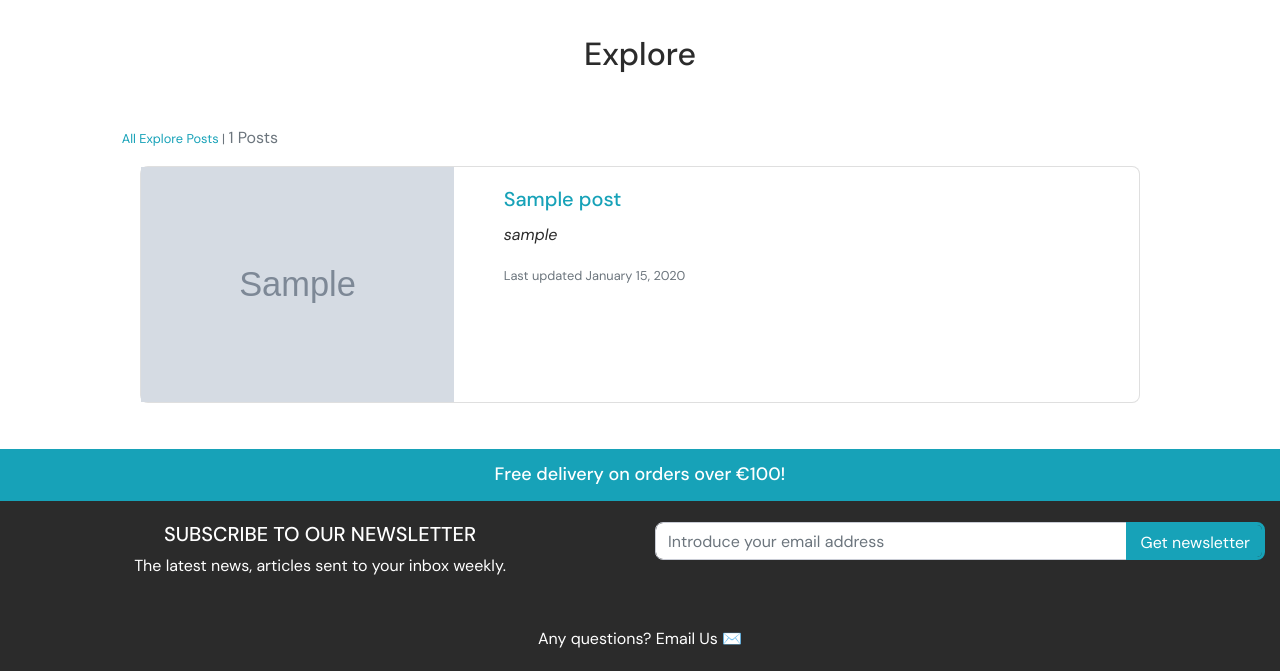
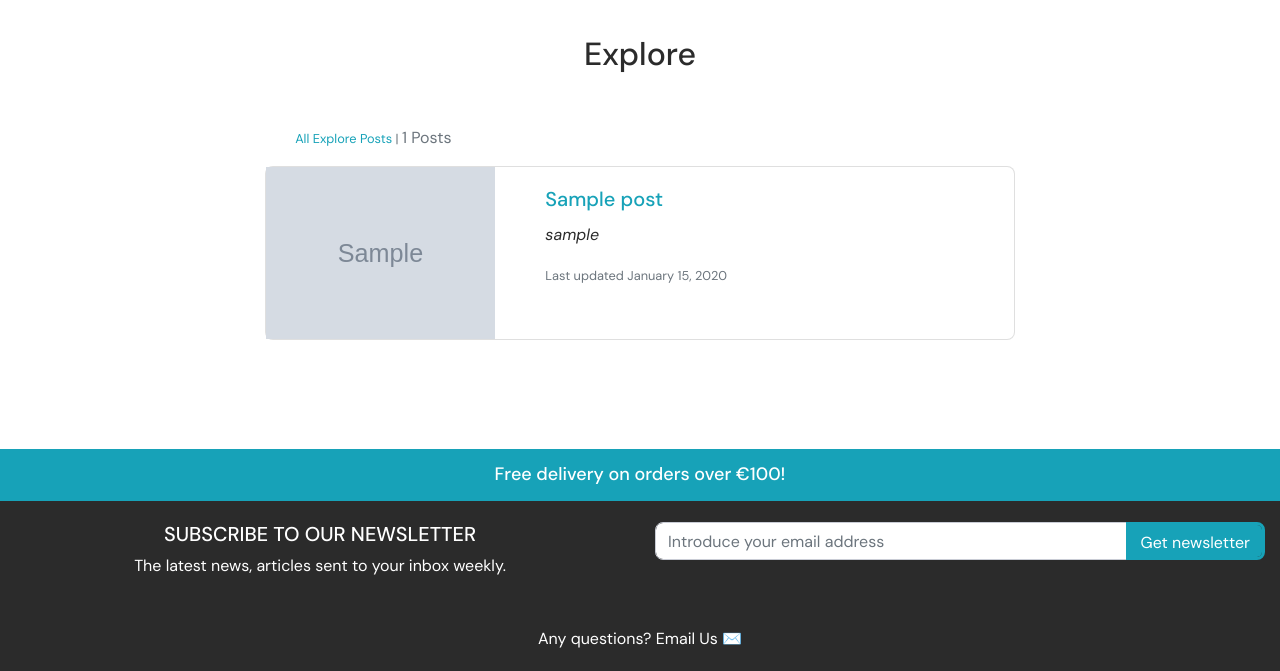
Before and after one commit to CarolinaCobo/styx, a Django app: page /explore/ in a window 1280 px wide. Shown: the part 129-800 px from the top of the page. Run offline with Django 3.2, Linux system fonts and the light colour scheme; tables that the repository leaves empty hold one stand-in row (values such as "Sample post"); grey boxes marked "Sample" are stand-in pictures; parts of the project's set-up code (start-up, migrations or seed data) failed here and were passed over; some libraries are stand-ins or nearby versions.

Commit message:
style: fix explore all posts, product detail icons not aligned

```diff
--- a/explore/templates/explore/explore.html
+++ b/explore/templates/explore/explore.html
@@ -19,11 +19,12 @@
             <hr>
         </div>
     </div>
+    <!-- All posts link and posts count  -->
     <div class="row">
         <div class="product-container col-10 offset-1">
             <div class="row mt-1 mb-0">
                 <div class="col-12 col-md-6 order-md-first">
-                    <p class="text-muted mt-3 text-center text-md-left">
+                    <p class="text-muted mt-3 text-center">
                         <span class="small">
                             <a href="{% url 'view_explore' %}" class="link-button styled-link">
                                 All Explore Posts</a>
@@ -36,7 +37,7 @@
     </div>
 
     {% for post in posts %}
-    <div class="card mb-4 mx-auto border-radius-button" style="max-width: 80%;">
+    <div class="card mb-4 mx-auto border-radius-button" style="max-width: 60%;">
         <div class="row g-0">
             <div class="col-md-4">
                 {% if post.image %}
--- a/products/templates/products/product_detail.html
+++ b/products/templates/products/product_detail.html
@@ -61,7 +61,7 @@
             </div>
           </div>
           {% endif %}
-          <div class="col-12">
+          <div>
             <p class="mt-3 border-radius-button"><strong>Quantity:</strong></p>
             <div class="form-group w-50">
               <div class="input-group">
--- a/templates/includes/mobile-top-header.html
+++ b/templates/includes/mobile-top-header.html
@@ -1,4 +1,5 @@
 <ul>
+    <!-- Search functionality -->
     <li class="list-inline-item">
         <a class="text-black nav-link d-block d-lg-none" href="#" id="mobile-search" data-toggle="dropdown"
             aria-haspopup="true" aria-expanded="false">
@@ -28,6 +29,7 @@
             </form>
         </div>
     </li>
+    <!-- My account -->
     <li class="list-inline-item dropdown">
         <a class="text-black nav-link d-block d-lg-none" href="#" id="user-options" data-toggle="dropdown"
             aria-haspopup="true" aria-expanded="false">
@@ -41,6 +43,7 @@
                 <p class="my-0">My Account</p>
             </div>
         </a>
+        <!-- Account dropdown -->
         <div class="dropdown-menu border-0" aria-labelledby="user-options">
             {% if request.user.is_authenticated %}
             {% if request.user.is_superuser %}
@@ -55,6 +58,7 @@
             {% endif %}
         </div>
     </li>
+    <!-- Bag element -->
     <li class="list-inline-item">
         <a class="{% if grand_total %} text-primary {% else %} text-black {% endif %} nav-link d-block d-lg-none"
             href="{% url 'view_bag' %}">
```
